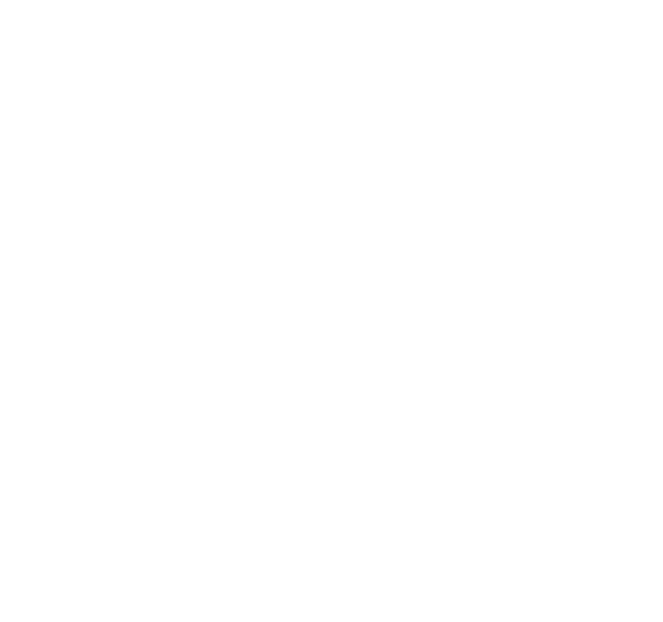
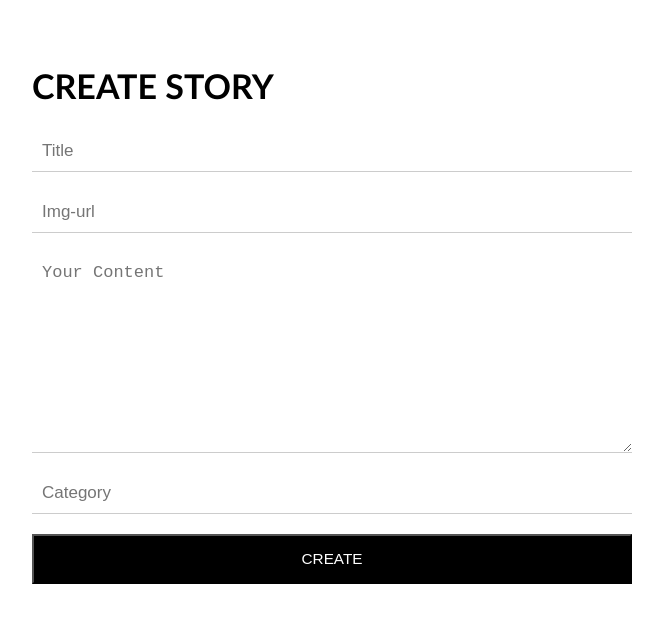
Before and after one commit to anandapuja/clone-medium, a React (Create React App) app in the folder client/: page /add-article in a window 1280 px wide. Shown: the top 622 px of the page, without its empty margins (308-971 px from the left). Built offline with nearby package versions, Linux system fonts and the light colour scheme.

Commit message:
me article & add form

```diff
--- a/client/src/App.js
+++ b/client/src/App.js
@@ -7,7 +7,7 @@
   Route,
   Link
 } from "react-router-dom";
-import { Home, DetailArticle } from './pages'
+import { Home, DetailArticle, MeArticles, AddArticle } from './pages'
 
 function App() {
   return (
@@ -16,6 +16,8 @@
         <Switch>
           <Route exact path="/" component={ Home } />
           <Route path="/articles/:id" children={ <DetailArticle /> } />
+          <Route path="/me/articles" children={ <MeArticles /> } />
+          <Route path="/add-article" component={ AddArticle } />
         </Switch>
       </Router>
     </div>
--- /dev/null
+++ b/client/src/components/MeArticleList.js
@@ -0,0 +1,23 @@
+import React from 'react'
+
+export default function MeArticleList(){
+  return(
+    <div className="me-article-list-container">
+      <div className="me-article-list-header">
+        <div className="me-article-list-header-image">
+          <img src="https://miro.medium.com/fit/c/256/256/2*G5oeLMefA5QVJXJ9I68bSQ.png" alt="profile" />
+        </div>
+        <div className="me-article-list-header-date">
+          <p>Ananda Puja Wandra</p>
+          <p>16 May 2020</p>
+        </div>
+      </div>
+      <div className="me-article-list-image">
+        <img src="https://miro.medium.com/focal/1400/420/65/59/1*z8oyPf2QSzSKP_Za1_R3PQ.jpeg" alt="profile" />
+      </div>
+      <div className="me-article-list-title">
+        <h3>Power Up Your Language to Revolutionize Your Freelance Life</h3>
+      </div>
+    </div>
+  )
+}
--- a/client/src/components/index.js
+++ b/client/src/components/index.js
@@ -1,2 +1,3 @@
 export { default as ArticleList } from './ArticleList';
-export { default as HomeSidebar } from './HomeSidebar'
+export { default as HomeSidebar } from './HomeSidebar';
+export { default as MeArticleList } from './MeArticleList';
--- /dev/null
+++ b/client/src/pages/AddArticle.js
@@ -0,0 +1,51 @@
+import React, { useState } from 'react'
+
+export default function AddArticle(){
+  const [title, setTitle] = useState('')
+  const [img_url, setImg_Url] = useState('')
+  const [body, setBody] = useState('')
+  const [category, setCategory] = useState('')
+
+  function titleValue(e){
+    setTitle(e.target.value);
+  }
+  function img_urlValue(e){
+    setImg_Url(e.target.value);
+  }
+  function bodyValue(e){
+    setBody(e.target.value);
+  }
+  function categoryValue(e){
+    setCategory(e.target.value);
+  }
+  function submit(e){
+    e.preventDefault();
+    const reqBody = {
+      title, img_url, body, category
+    }
+    console.log(reqBody);
+  }
+
+  return(
+    <div className="addform-container">
+      <h1>CREATE STORY</h1>
+      <form onSubmit={submit}>
+        <div className="add-form-div">
+          <input onChange={titleValue} type="text" placeholder="Title" />
+        </div>
+        <div className="add-form-div">
+          <input onChange={img_urlValue} type="text" placeholder="Img-url" />
+        </div>
+        <div className="add-form-div">
+          <textarea onChange={bodyValue} placeholder="Your Content"></textarea>
+        </div>
+        <div className="add-form-div">
+          <input onChange={categoryValue} type="text" placeholder="Category" />
+        </div>
+        <div className="add-form-div">
+          <button type="submit">CREATE</button>
+        </div>
+      </form>
+    </div>
+  )
+}
--- /dev/null
+++ b/client/src/pages/MeArticles.js
@@ -0,0 +1,25 @@
+import React from 'react';
+import { MeArticleList } from '../components'
+
+export default function MeArticles(){
+  return(
+    <>
+      <div className="me-article-container">
+        <div className="me-writer-header">
+          <div className="me-writer-description">
+            <h3>Ananda Puja Wandra</h3>
+            <p>JVG is a writer/director in New York. Learn more and connect at</p>
+          </div>
+          <div className="me-writer-image">
+            <img src="https://miro.medium.com/fit/c/256/256/2*G5oeLMefA5QVJXJ9I68bSQ.png" alt="profilepic" />
+          </div>
+        </div>
+        <div className="me-article-list">
+          <MeArticleList />
+          <MeArticleList />
+          <MeArticleList />
+        </div>
+      </div>
+    </>
+  )
+}
--- a/client/src/pages/index.js
+++ b/client/src/pages/index.js
@@ -1,2 +1,4 @@
 export { default as Home } from './Home'
 export { default as DetailArticle } from './DetailArticle'
+export { default as MeArticles } from './MeArticles'
+export { default as AddArticle } from './AddArticle'
--- a/client/src/pstyle.css
+++ b/client/src/pstyle.css
@@ -1,6 +1,7 @@
 *{
   margin: 0;
   padding: 0;
+  box-sizing: border-box;
 }
 body{
   font-size: 17px;
@@ -142,3 +143,101 @@
 .detail-writer-description h3{
   font-size: 1.8em;
 }
+
+/* Me Article */
+.me-article-container{
+  width: 768px;
+  margin: 30px auto;
+}
+.me-writer-header{
+  display: flex;
+  border-bottom: 1px solid #ccc;
+  margin-bottom: 30px;
+  padding-bottom: 30px;
+}
+.me-writer-description{
+  width: 80%;
+  text-align: left;
+}
+.me-writer-description h3{
+  font-size: 1.5em;
+}
+.me-writer-description p{
+  font-size: 1em;
+  color: #444;
+}
+.me-writer-image{
+  width: 20%;
+}
+.me-writer-image img{
+  border-radius: 50%;
+}
+.me-article-list-container{
+  border-radius: 10px;
+  border: 1px solid #bbb;
+  padding: 20px;
+  margin: 30px 0;
+  text-align: left;
+  box-shadow: 0 1px 1px rgba(105, 105, 105, 0.12),
+              0 2px 2px rgba(105, 105, 105, 0.12),
+              0 4px 4px rgba(105, 105, 105, 0.12),
+              0 8px 8px rgba(105, 105, 105, 0.12),
+              0 16px 16px rgba(105, 105, 105, 0.12);
+}
+.me-article-list-header{
+  display: flex;
+  align-items: center;
+  justify-content: start;
+  padding: 20px 0;
+}
+.me-article-list-header-image{
+  width: 50px;
+  height: auto;
+}
+.me-article-list-header-image img{
+  border-radius: 50%;
+  margin-right: 20px;
+}
+.me-article-list-header-date{
+  margin-left: 20px;
+}
+
+/* Add Form */
+.addform-container{
+  width: 600px;
+  margin: 50px auto;
+}
+.add-form-div{
+  display: flex;
+  flex-direction: column;
+  padding: 10px 0;
+  text-align: left;
+}
+.add-form-div label{
+  font-size: 0.8em;
+  color: #666;
+  margin-bottom: 10px;
+}
+.add-form-div input{
+  font-size: 1em;
+  padding: 10px;
+  border-bottom: 1px solid #ccc;
+  border-top: none;
+  border-left: none;
+  border-right: none;
+}
+.add-form-div textarea{
+  border-bottom: 1px solid #ccc;
+  font-size: 1em;
+  border-top: none;
+  border-left: none;
+  border-right: none;
+  height: 200px;
+  padding: 10px;
+}
+.add-form-div button{
+  background: black;
+  color: white;
+  height: 50px;
+  font-size: 0.9em;
+}
```
